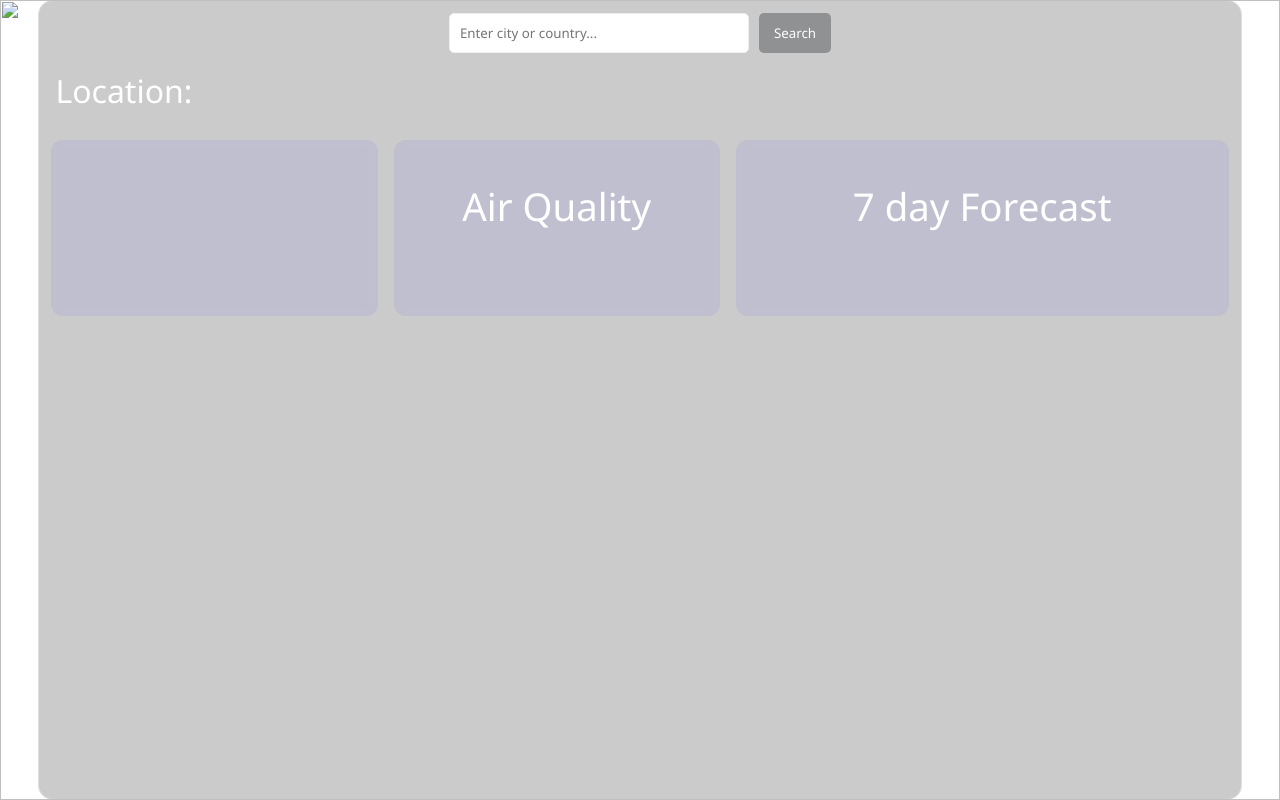
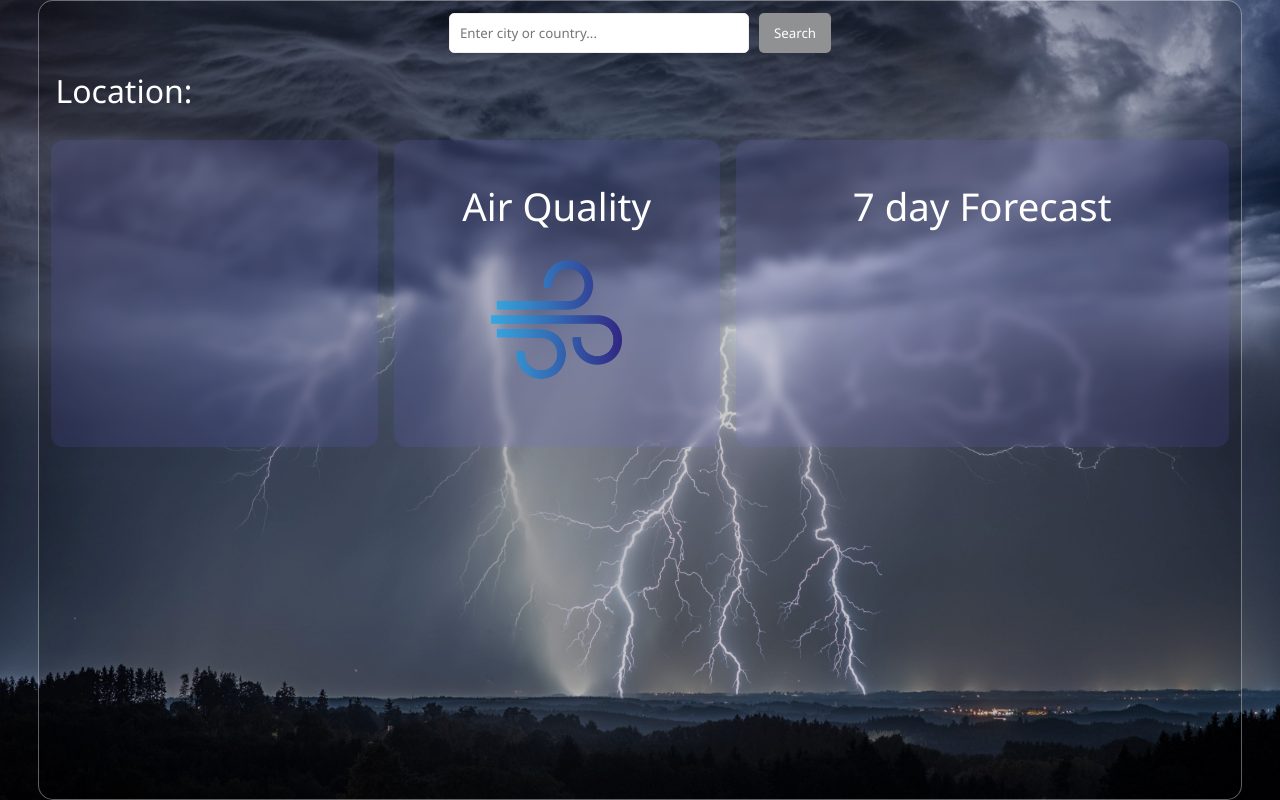
Before and after one commit to Mukulkms/Weatherapp, a plain HTML site: page index.html in a window 1280 px wide. Drawn offline with Linux system fonts and the light colour scheme; the site is published under a folder, as on GitHub Pages, so addresses that start at the root find nothing.

Commit message:
Update index.html

```diff
--- a/index.html
+++ b/index.html
@@ -9,7 +9,7 @@
 <body>
     <div class="container">
         <div class="bg">
-            <img src="/wallpaperflare.com_wallpaper.jpg" alt="">
+            <img src="wallpaperflare.com_wallpaper.jpg" alt="">
         </div>
         <div class="weather">
             <div class="search-container">
@@ -26,7 +26,7 @@
             </div>
             <div class="airquality">
                <h1>Air Quality</h1>
-                <img src="/windy_10177174.png"  alt="">
+                <img src="windy_10177174.png"  alt="">
                <h3 class="air"></h3>
                 <p class="alert"></p>
             </div>
@@ -49,6 +49,6 @@
 
             </div>
     </div>
-    <script src="/index.js"></script>
+    <script src="index.js"></script>
 </body>
 </html>
```
